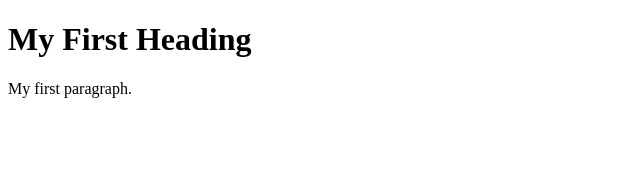
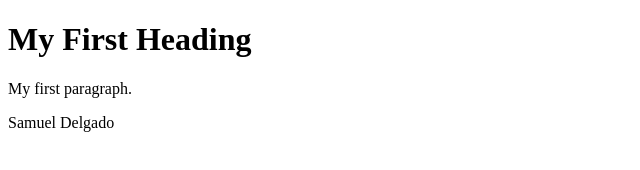
Before and after one commit to mivalme/ing-software, a plain HTML site: page index.html in a window 1280 px wide. Shown: the whole page, without its empty margins (0-640 px from the left). Drawn offline with Linux system fonts and the light colour scheme.

Commit message:
add my name
Samuel Delgado

```diff
--- a/index.html
+++ b/index.html
@@ -7,6 +7,7 @@
 
 <h1>My First Heading</h1>
 <p>My first paragraph.</p>
+<p>Samuel Delgado</p>
 
 </body>
 </html>
```
Also changed, not shown: 1 other file.
